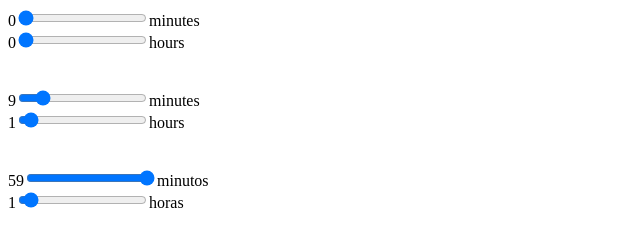
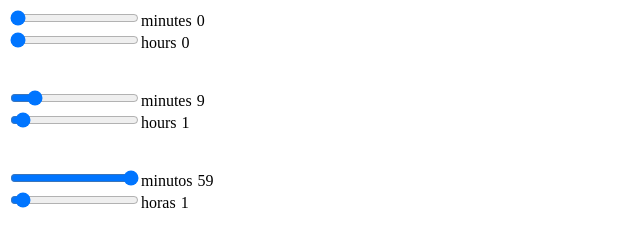
Before and after one commit to ami-m/minute_widget, a plain HTML site: page demo.html in a window 1280 px wide. Both pictures are taken after a click on the element "click here to transform the inputs". Shown: the whole page, without its empty margins (0-640 px from the left). Drawn offline with nearby package versions, Linux system fonts and the light colour scheme.

Commit message:
minor tweaks

```diff
--- a/demo.html
+++ b/demo.html
@@ -6,6 +6,7 @@
 	<style>
 		#transform {cursor: pointer;}
 	</style>
+	<link href="minuteWidget.jquery.css" rel="stylesheet" >
 </head>
 <body>
 	<input id="test1" name="test1" /><br/><br/>
--- a/minuteWidget.jquery.css
+++ b/minuteWidget.jquery.css
@@ -0,0 +1,15 @@
+.minuteSlidersWidget{}
+.minutesContainer{}
+
+.hoursContainer{}
+
+.hoursValue {
+	margin-left: 5px;
+}
+.minutesValue{
+	margin-left: 5px;
+}
+/** bootstrap thingies
+.form-group{}
+.control-label{}
+.form-control{}*/
--- a/minuteWidget.jquery.js
+++ b/minuteWidget.jquery.js
@@ -62,10 +62,10 @@
 				var widget = $("<div class='"+writeClassAttr("widgetClass")+"'></div>");
 				var minutesContainer = $("<div class='"+writeClassAttr("minutesContainerClass")+"'></div>");
 				var hoursContainer = $("<div class='"+writeClassAttr("hoursContainerClass")+"'></div>");
-				minutesContainer.append(minutesVal);
+				minutesLabel.append(minutesVal);
 				minutesContainer.append(minutesSlider);
 				minutesContainer.append(minutesLabel);
-				hoursContainer.append(hoursVal);
+				hoursLabel.append(hoursVal);
 				hoursContainer.append(hoursSlider);
 				hoursContainer.append(hoursLabel);
 				widget.append(minutesContainer);
@@ -115,8 +115,8 @@
 				"minutesLabel": "minutes",
 				"labelClass": "control-label",
 				"sliderClass": "form-control",
-				"hoursValueClass": "",
-				"minutesValueClass": "",
+				"hoursValueClass": "hoursValue",
+				"minutesValueClass": "minutesValue",
 				"onChange": function (o) {
 					if(true === settings.debug) {
 						console.log(o);
```
